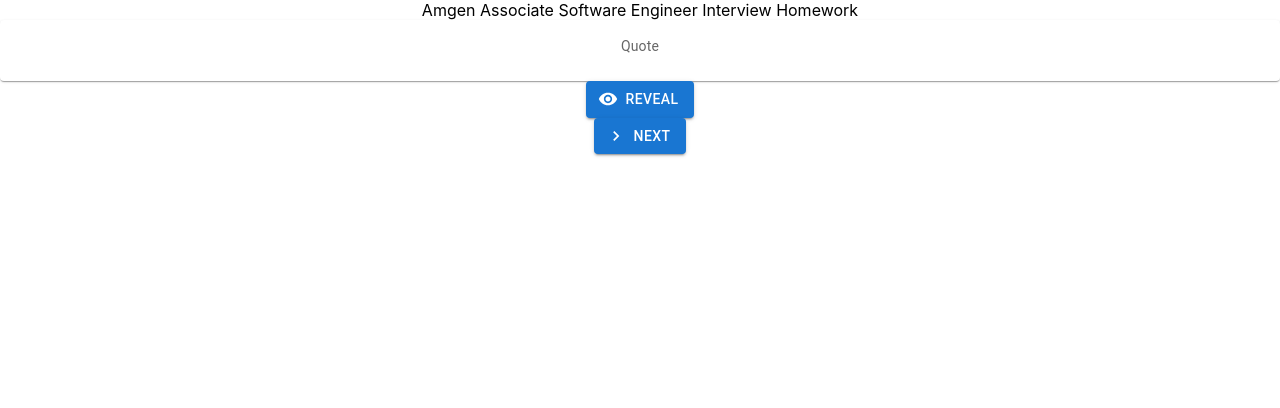
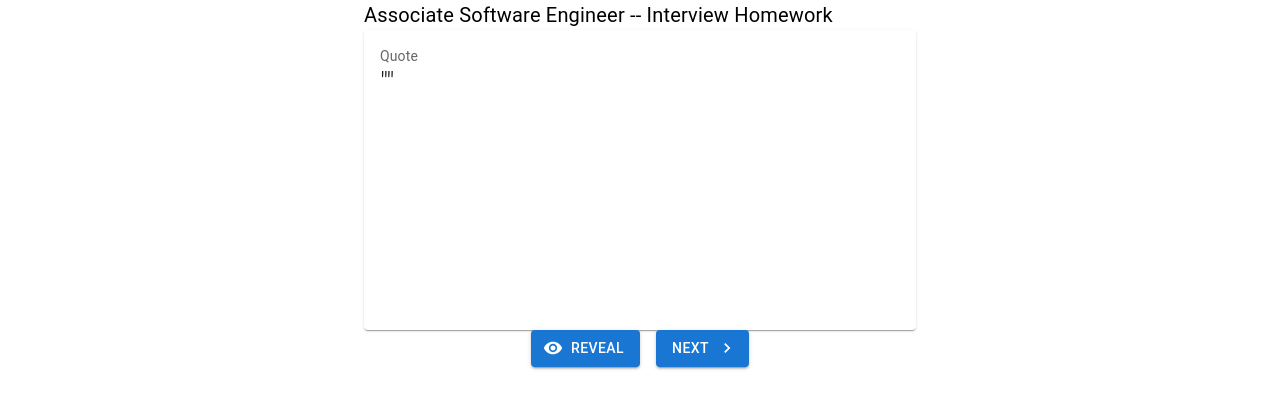
Before and after one commit to javiermelendrez1/Amgen-Interview-Homework, a React (Create React App) app in the folder amgen/: page / in a window 1280 px wide. Shown: the top 408 px of the page. Built offline with nearby package versions, Linux system fonts and the light colour scheme.

Commit message:
addded styling cleaned code

```diff
--- a/amgen/src/App.js
+++ b/amgen/src/App.js
@@ -6,19 +6,23 @@
 import NextButton from './components/NextButton/NextButton';
 //import axios
 import axios from 'axios';
-//import my helper function
+///import material ui component
+import Container from '@mui/material/Container';
+import Stack from '@mui/material/Stack';
+import Typography from '@mui/material/Typography';
+
 function App() {
-  //going to create a state to reveal the autho
+  //going to create a state to reveal the author
   const [revealOn, setRevealOn] = useState(false); //by default the reveal will be off
   //going to create a state for the object that will hold quote and author
   const [quoteObject, setQuoteObject] = useState({
     quoteText: '',
     quoteAuthor: '',
   }); //will be initally a empty object
+  //async function to make fetch request to express
   const fetchExpress = async () => {
     try {
       const response = await axios.get('http://localhost:3001/');
-      console.log(response.data);
       setQuoteObject({
         quoteText: response.data.quoteText,
         quoteAuthor: response.data.quoteAuthor,
@@ -34,12 +38,16 @@
 
   },[]); //no dependencies
   return (
-    <div className="App">
-        Amgen Associate Software Engineer Interview Homework
+    <Container maxWidth="sm">
+        <Typography sx={{ fontSize: 20}} >
+          Associate Software Engineer -- Interview Homework
+        </Typography>
         <FlashCard quoteObject={quoteObject} revealOn={revealOn}/>
-        <RevealButton setRevealOn={setRevealOn}/>
-        <NextButton setRevealOn={setRevealOn} setQuoteObject={setQuoteObject}/>
-    </div>
+        <Stack direction="row" spacing={2} justifyContent="center">
+          <RevealButton setRevealOn={setRevealOn}/>
+          <NextButton setRevealOn={setRevealOn} setQuoteObject={setQuoteObject}/>
+        </Stack>
+    </Container>
   );
 }
 
--- a/amgen/src/components/FlashCard/FlashCard.js
+++ b/amgen/src/components/FlashCard/FlashCard.js
@@ -3,22 +3,22 @@
 import Card from '@mui/material/Card';
 import CardContent from '@mui/material/CardContent';
 import Typography from '@mui/material/Typography';
+
 //this component will hold the quote to be displayed to the user
 //deconstruct the prop
 const FlashCard = ({quoteObject, revealOn}) => {
     return (
-        <Card sx={{minWidth: 275}}>
+        <Card sx={{minWidth: 275, minHeight: 300}}>
             <CardContent>
                 <Typography sx={{ fontSize: 14}} color="text.secondary">
                     Quote
                 </Typography>
-                <Typography variant="h1">
-                    {quoteObject.quoteText}
+                <Typography variant="h1" sx={{ fontSize: 28}}>
+                    "{quoteObject.quoteText}"
                 </Typography>
                 {
-                    revealOn ? <Typography sx={{ fontSize: 14}} color="text.secondary">{quoteObject.quoteAuthor}</Typography> : null
+                    revealOn ? <Typography sx={{ fontSize: 14}} color="text.secondary">- {quoteObject.quoteAuthor}</Typography> : null
                 }
-
             </CardContent>
         </Card>
     );
--- a/amgen/src/components/NextButton/NextButton.js
+++ b/amgen/src/components/NextButton/NextButton.js
@@ -6,17 +6,17 @@
 import axios from 'axios';
 //this component will be for the user to render a new flashcard/ quote
 
-const NextButton = ({setRevealOn, setQuoteObject}) => {
+const NextButton = ({ setRevealOn, setQuoteObject }) => {
+
     //going to make the request to the express again
     const fetchExpress = async () => {
         try {
             const response = await axios.get('http://localhost:3001/');
-          console.log(response.data);
             setQuoteObject({
                 quoteText: response.data.quoteText,
                 quoteAuthor: response.data.quoteAuthor,
             });
-        }catch(err){
+        } catch (err) {
             console.log(err);
         }
     }
@@ -30,7 +30,7 @@
     }
     return (
         <div>
-                          <Button variant="contained" startIcon={<NavigateNextIcon/>}
+            <Button variant="contained" endIcon={<NavigateNextIcon />}
                 onClick={handleClick}
             >Next</Button>
         </div>
```
Also changed, not shown: amgen/src/components/RevealButton/RevealButton.js (+7 -7 lines), 1 other file (tests, documents, lock files or other folders). Lines whose indentation alone changed are shown as unchanged.
